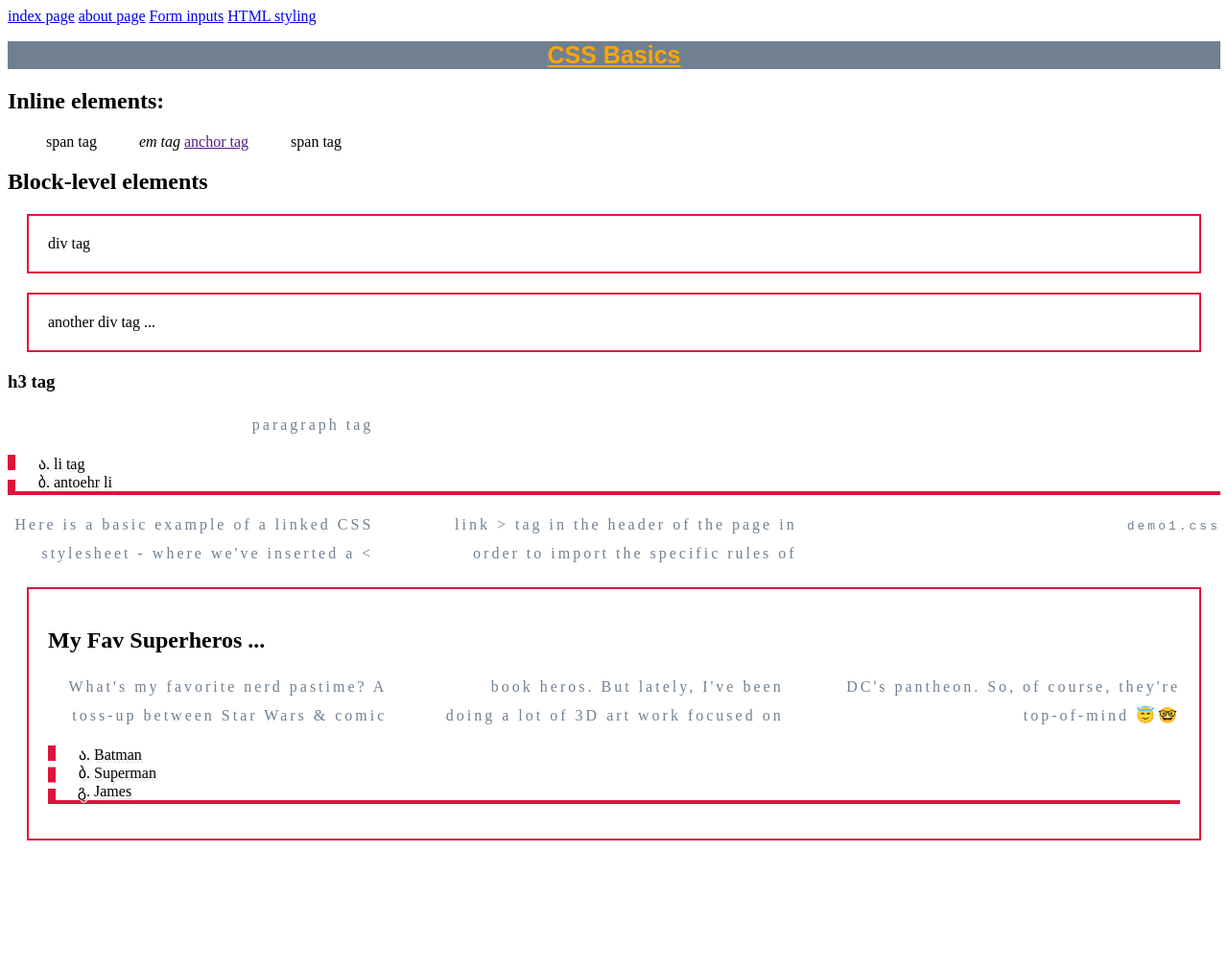
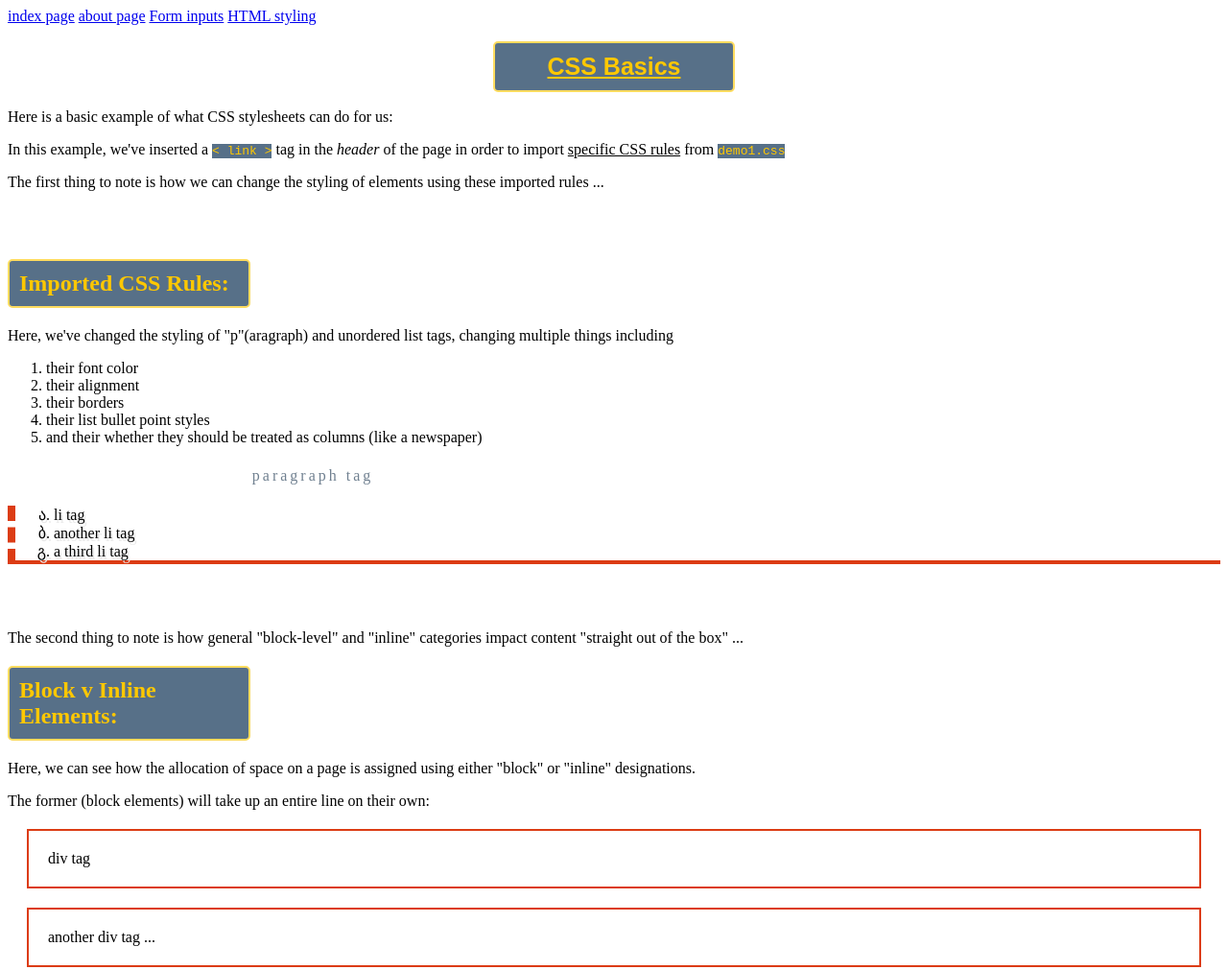
Before and after one commit to James-M-Boyette/HTML_CSS_Study, a plain HTML site: page HTML/demos/css demos/basicCSS.html in a window 1280 px wide. Shown: the top 1011 px of the page at 96% size. Before the commit the page ends 896 px from the top, so only its background shows below. Drawn offline with Linux system fonts and the light colour scheme.

Commit message:
chore: update styling of 'basic css' demo to be readable

```diff
--- a/HTML/demos/css demos/basicCSS.html
+++ b/HTML/demos/css demos/basicCSS.html
@@ -13,32 +13,91 @@
       <a href="examples.html">HTML styling</a>
     </nav>
 
-    <h1>CSS Basics</h1>
-
-    <h2>Inline elements:</h2>
-    <span>span tag</span>
-    <em>em tag</em>
-    <a href="">anchor tag</a>
-    <span>span tag</span>
-
-    <h2>Block-level elements</h2>
-
-    <div>div tag</div>
-    <div>another div tag ...</div>
-    <h3>h3 tag</h3>
-    <p>paragraph tag</p>
-    <ul>
-      <li>li tag</li>
-      <li>antoehr li <tag></tag></li>
-    </ul>
+    <h1 class="special">CSS Basics</h1>
+    <!-- <p class="special2">
+      Here is a basic example of what CSS stylesheets can do for us:
+    </p>
+    <p class="special2">
+      In this example, we've inserted a
+      <code class="special">< link ></code>
+      tag in the <em>header</em> of the page in order to import
+      <u>specific CSS rules</u> from
+      <code class="special">demo1.css</code>
+    </p> -->
+    <p>Here is a basic example of what CSS stylesheets can do for us:</p>
+    <p>
+      In this example, we've inserted a
+      <code class="special">< link ></code>
+      tag in the <em>header</em> of the page in order to import
+      <u>specific CSS rules</u> from
+      <code class="special">demo1.css</code>
+    </p>
 
     <p>
-      Here is a basic example of a linked CSS stylesheet - where we've inserted
-      a < link > tag in the header of the page in order to import the specific
-      rules of <code>demo1.css</code>
+      The first thing to note is how we can change the styling of elements using
+      these imported rules ...
+    </p>
+
+    <br> <br>
+
+    <h2 class="special">Imported CSS Rules:</h2>
+    <p>
+      Here, we've changed the styling of "p"(aragraph) and unordered list tags, changing multiple things including
+      <ol>
+        <li>their font color</li>
+        <li>their alignment</li>
+        <li>their borders</li>
+        <li>their list bullet point styles</li>
+        <li>and their whether they should be treated as columns (like a newspaper)</li>
+      </ol>
     </p>
 
     <div>
+      <p class="special">paragraph tag</p>
+      <ul class="special">
+        <li class="special">li tag</li>
+        <li class="special">another li tag</li>
+        <li class="special">a third li tag</li>
+      </ul>
+    </div>
+
+    <br> <br>
+
+    <p>
+      The second thing to note is how general "block-level"
+      and "inline" categories impact content "straight out of the box" ...
+    </p>
+
+    <h2 class="special">Block v Inline Elements:</h2>
+    <p>Here, we can see how the allocation of space on a page is assigned using either "block" or "inline" designations.</p>
+    <p>
+      The former (block elements) will take up an entire line on their own:
+    </p>
+    <div>
+      <div class="special">div tag</div>
+      <div class="special">another div tag ...</div>
+      <div class="special"><h3>h3 tag</h3></div>
+      <div class="special"><p>paragraph tag</p></div>
+      <div class="special">
+        <ul>
+          <li>li tag</li>
+          <li>antoehr li <tag></tag></li>
+        </ul>
+      </div>
+    </div>
+    <p>
+      The latter (inline elements) only take up the space that their content requires
+      (so we end up having multiple images, spans, links etc directly next to each other):
+    </p>
+
+    <div class="special">
+      <span>span tag</span>
+      <em>em tag</em>
+      <a href="">anchor tag</a>
+      <span>span tag</span>
+    </div>
+
+    <!-- <div>
       <h2>My Fav Superheros ...</h2>
       <p>
         What's my favorite nerd pastime? A toss-up between Star Wars & comic
@@ -50,6 +109,6 @@
         <li>Superman</li>
         <li>James</li>
       </ul>
-    </div>
+    </div> -->
   </body>
 </html>
--- a/css/demo1.css
+++ b/css/demo1.css
@@ -1,14 +1,46 @@
 h1 {
-  color: orange;
-  background-color: slategray;
+}
+
+p {
+}
+
+ul {
+}
+
+li {
+}
+
+span {
+}
+
+div {
+}
+
+h1.special {
+  /* color: orange; */
+  color: #ffc800;
+  background-color: rgb(87, 112, 136);
   font-size: 25px;
   /* text-decoration: line-through; */
   text-decoration: underline;
   font-family: Arial, Helvetica, sans-serif;
   text-align: center;
+  margin-left: 40%;
+  margin-right: 40%;
+  border: 2px solid #ffdc5f;
+  border-radius: 5px;
+  padding: 10px;
+}
+h2.special {
+  color: #ffc800;
+  background-color: rgb(87, 112, 136);
+  border: 2px solid #ffdc5f;
+  border-radius: 5px;
+  padding: 10px;
+  margin-right: 80%;
 }
 
-p {
+p.special {
   color: slategray;
   text-align: right;
   line-height: 30px; /* This controls space between lines */
@@ -16,32 +48,45 @@ p {
   column-count: 3;
   column-gap: 60px;
 }
+p.special2 {
+  margin: 10px;
+  padding: 10px;
+  text-align: center;
+}
 
-ul {
+ul.special {
   /* border-width: 4px;
   border-style: solid;
   border-color: crimson; */
   /* border: 4px solid crimson; */
-  border-bottom: 4px solid crimson;
-  border-left: 8px dashed crimson;
+  /* border-bottom: 4px solid crimson; */
+  border-bottom: 4px solid rgb(220, 60, 20);
+  /* border-left: 8px dashed crimson; */
+  border-left: 8px dashed rgb(220, 60, 20);
 }
 
-li {
+li.special {
   list-style: georgian;
   /* text-shadow: 2px 3px lightgray; */
   text-shadow: 2px 3px #e9e9e9;
 }
 
-span {
+span.special {
   /* display: block; */
   margin: 20px;
   padding: 20px;
 }
 
-div {
+div.special {
   /* Here, we're setting a normally block-level element to be an in-line element */
   /* display: inline;  */
-  border: 2px solid crimson;
+  /* border: 2px solid crimson; */
+  border: 2px solid rgb(220, 60, 20);
   margin: 20px;
   padding: 20px;
 }
+
+code.special {
+  color: #ffc800;
+  background-color: rgb(87, 112, 136);
+}
```
